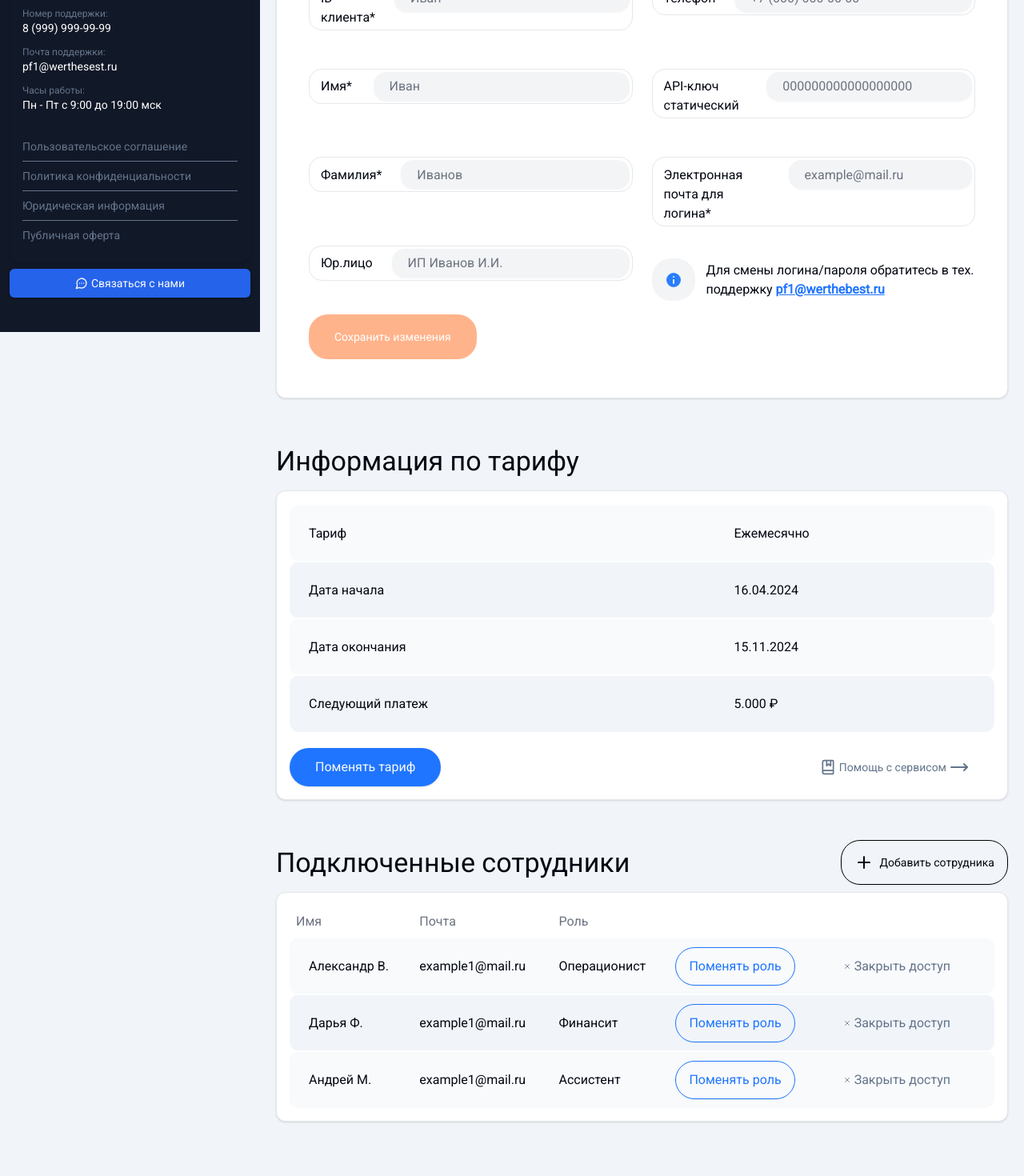
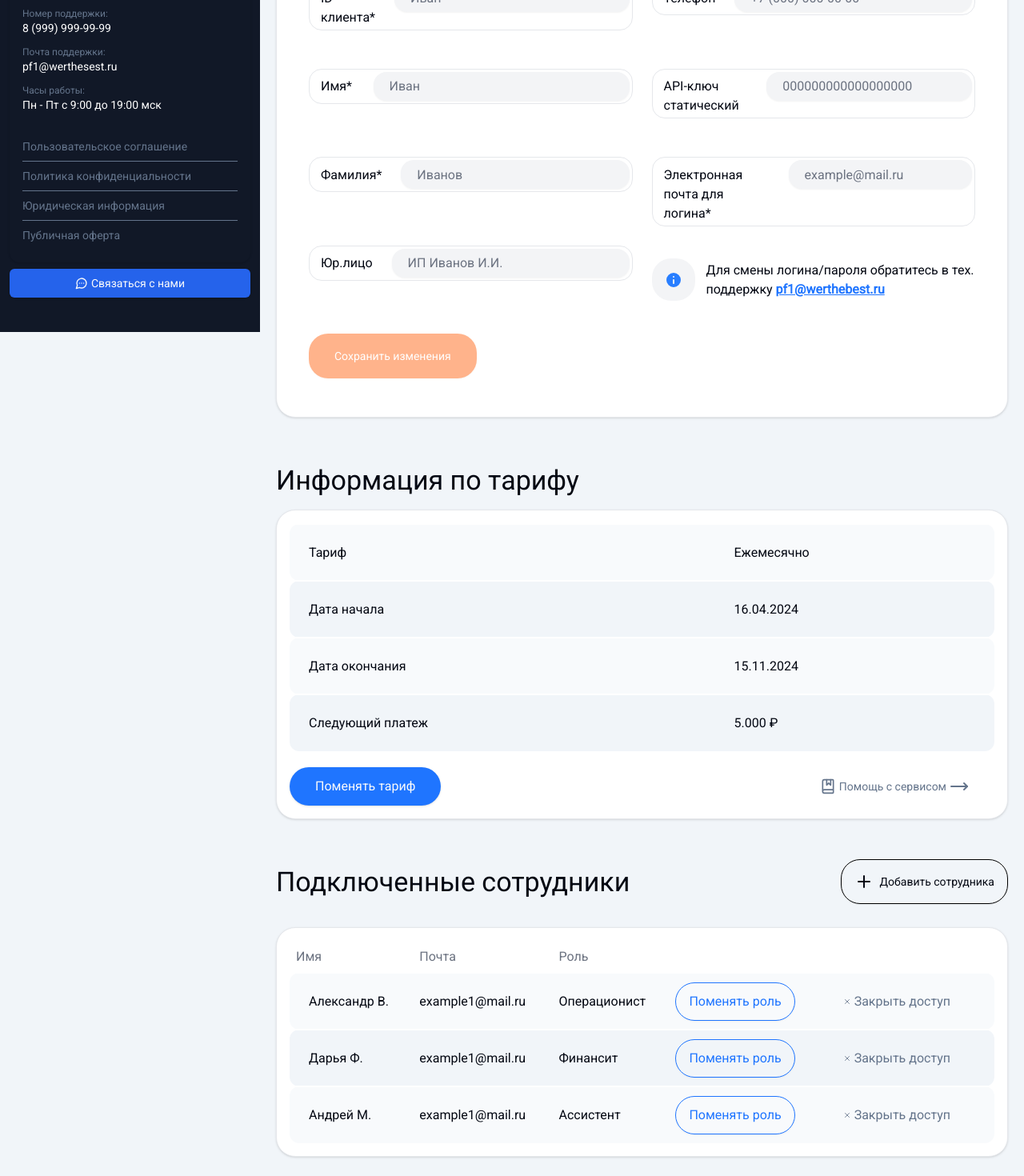
Before and after one commit to edik0101/pofk_frontend, a Next.js app: page /settings/profile in a window 1280 px wide. Shown: the part 385-1855 px from the top of the page at 80% size. Before the commit the page ends 1811 px from the top, so only its background shows below. Built offline with nearby package versions, Linux system fonts and the light colour scheme.

Commit message:
fix: fix profile styles

```diff
--- a/src/app/settings/profile/page.tsx
+++ b/src/app/settings/profile/page.tsx
@@ -75,13 +75,13 @@ export default function Profile() {
         <Heading text="Личные данные" headingLvl={2} />
         <InstructionsButton />
       </div>
-      <Card className="bg-white p-4">
+      <Card className="rounded-3xl bg-white p-4">
         <Registration isProfile={true} />
       </Card>
       <Heading text="Информация по тарифу" headingLvl={2} />
-      <Card className="bg-white p-4">
+      <Card className="rounded-3xl bg-white p-4">
         <SimpleTable data={TarifTableData} />
-        <div className="mt-5 flex items-center justify-between">
+        <div className="mt-5 flex flex-wrap items-center justify-between gap-2">
           <Button variant="default" className="h-12 rounded-3xl px-8 text-base">
             Поменять тариф
           </Button>
@@ -95,7 +95,7 @@ export default function Profile() {
           </Link>
         </div>
       </Card>
-      <div className="flex items-baseline justify-between">
+      <div className="flex flex-wrap items-baseline justify-between gap-4">
         <Heading text="Подключенные сотрудники" headingLvl={2} />
         <Button
           variant="outline"
@@ -104,7 +104,7 @@ export default function Profile() {
           <PlusIcon className="mr-2" /> Добавить сотрудника
         </Button>
       </div>
-      <Card className="bg-white p-4">
+      <Card className="mt-5 rounded-3xl bg-white p-4">
         <SimpleTable data={EmployeeList} columnsHeaders={EmployeeListColumns} />
       </Card>
     </div>
--- a/src/components/Forms/Registration/Registration.tsx
+++ b/src/components/Forms/Registration/Registration.tsx
@@ -345,7 +345,7 @@ export default function Registration({ isProfile }: { isProfile?: boolean }) {
               form.formState.isSubmitting ||
               !form.formState.isValid
             }
-            className="h-14 rounded-3xl px-8 text-white"
+            className="mt-6 h-14 rounded-3xl px-8 text-white"
           >
             {isProfile ? "Сохранить изменения" : "Зарегистрироваться и войти"}
           </Button>
```
